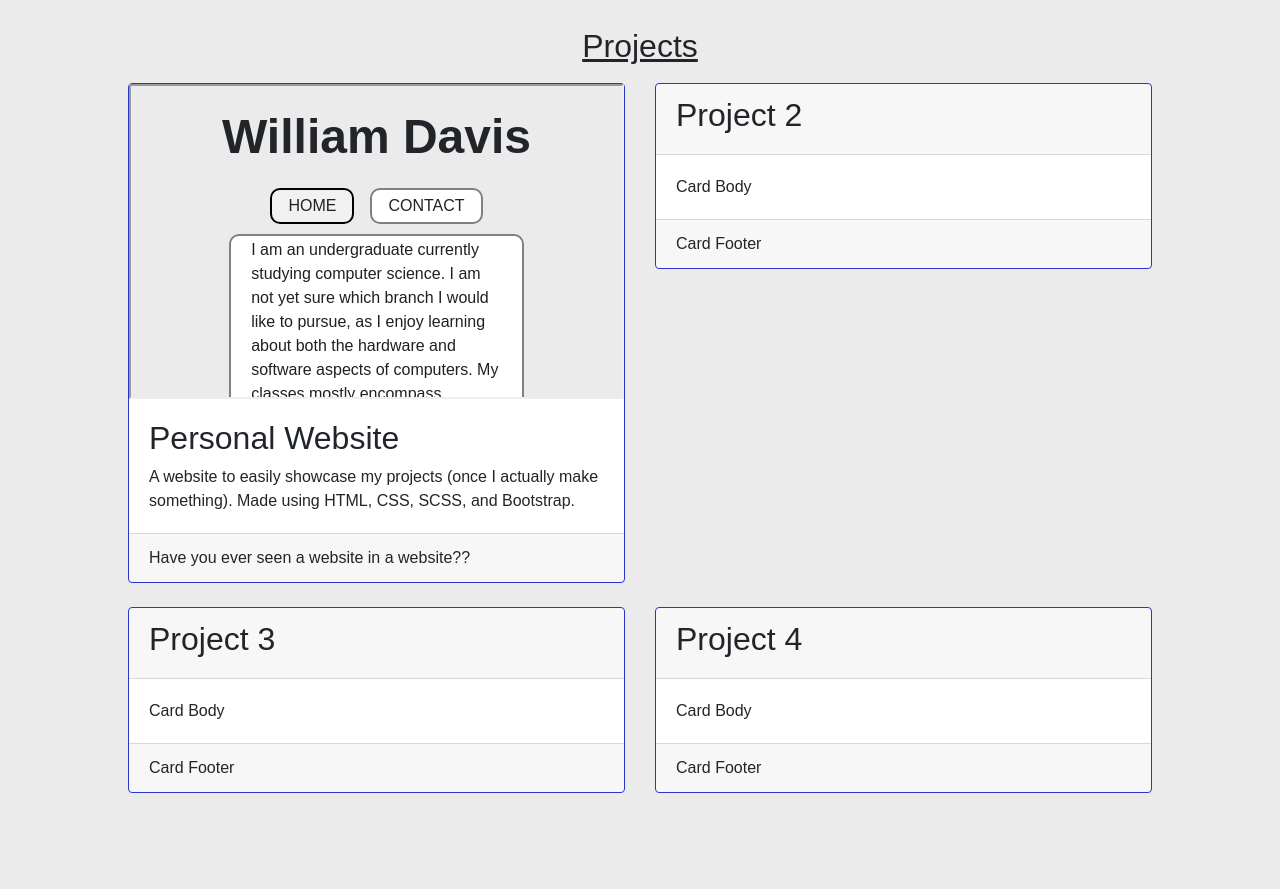
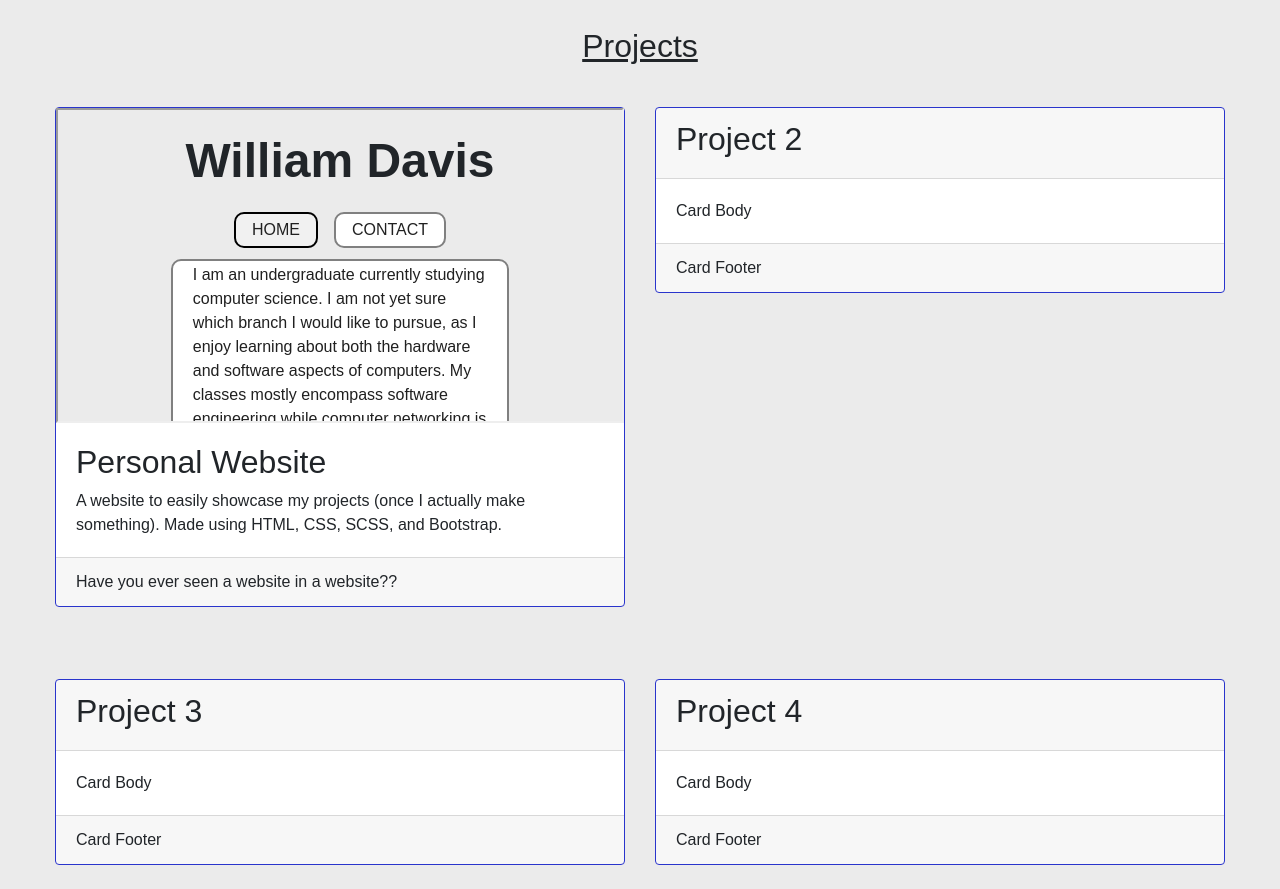
Before and after one commit to SuperPyroMania/website2, a website: page demo/pages/index.html in a window 1280 px wide. Shown: the part 271-1160 px from the top of the page. Before the commit the page ends 1064 px from the top, so only its background shows below. Drawn offline with Linux system fonts and the light colour scheme; no server answers.

Commit message:
Changes to adaptive layout based on viewport

```diff
--- a/demo/pages/index.html
+++ b/demo/pages/index.html
@@ -46,16 +46,16 @@
             </p>
     </div>
 
-    <div class="container-fluid" style="padding: 0 10%">
+    <div class="container-fluid" style="max-width: 1200px; padding: 0 auto">
 
         <div class="row">
 
-            <div class="col-6">
+            <div class="col-lg my-4">
                 <div class="card cardborder" style="height: 500px;">
                     <!--<img src="https://i.imgur.com/z4LAgeU.png" class="card-img-top">-->
                     <iframe id="websiteembed"
                         title="Website Embed"
-                        width="auto"
+                        width="100%"
                         height="80%"
                         src="index.html">
                     </iframe>
@@ -72,7 +72,7 @@
                     </div>
                 </div>
             </div>
-            <div class="col-6">
+            <div class="col-lg my-4">
                 <div class="card cardborder">
                     <div class="card-header">
                         <h2>Project 2</h2>
@@ -89,7 +89,7 @@
         </div>
         <div class="row mt-4">
 
-            <div class="col-6">
+            <div class="col-lg my-4">
                 <div class="card cardborder">
                     <div class="card-header">
                         <h2>Project 3</h2>
@@ -102,7 +102,7 @@
                     </div>
                 </div>
             </div>
-            <div class="col-6">
+            <div class="col-lg my-4">
                 <div class="card cardborder">
                     <div class="card-header">
                         <h2>Project 4</h2>
```
